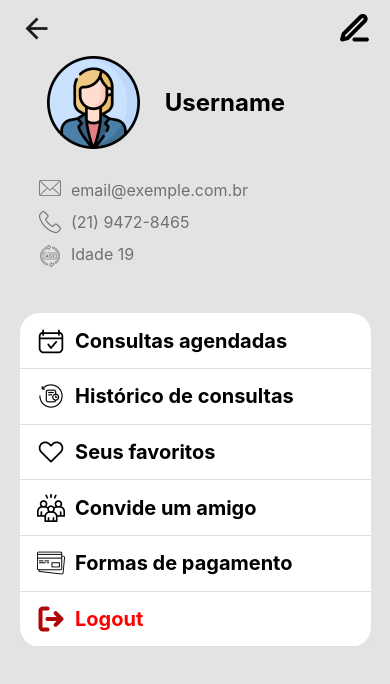
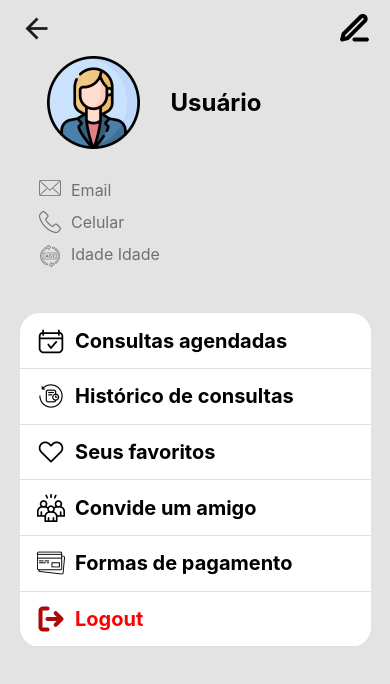
Before and after one commit to fran020-creator/Psico-Help-RN, a React Native app: screen /Perfil in a window 390 px wide. Shown: the top 684 px of the page. Built offline with nearby package versions, Linux system fonts and the light colour scheme.

Commit message:
puxando nome usuario, puxando registro perfil

```diff
--- a/screens/HomeScreen.js
+++ b/screens/HomeScreen.js
@@ -1,15 +1,29 @@
-import React from 'react'
+import React, {useState,useEffect} from 'react'
 import { SafeAreaView } from 'react-native-safe-area-context'
-import { Platform, StyleSheet, Text, View, Image, StatusBar } from 'react-native'
+import {  StyleSheet, Text, View, Image, StatusBar } from 'react-native'
+import AsyncStorage from '@react-native-async-storage/async-storage'
+
+
 
 
 const HomeScreen = () => {
+
+  const [userName,setUserName]=useState('')
+
+  useEffect(()=>{
+    const fetchUserName=async()=>{
+      const name = await AsyncStorage.getItem('userName');
+      setUserName(name || 'Usuário')
+    }
+    fetchUserName();
+  },[])
+
   return (
     <SafeAreaView style={styles.container}>
       <StatusBar backgroundColor="#ececec" barStyle="dark-content" />
 
       <View style={styles.header}>
-        <Text style={styles.headerTitle}>Bem vindo novamente, Usuário</Text>
+        <Text style={styles.headerTitle}>Bem vindo novamente, {userName}</Text>
         <Image source={require('../assets/image/calendar/config-Icon.png')} style={styles.configIcon} />
       </View>
 
--- a/screens/LoginScreen.js
+++ b/screens/LoginScreen.js
@@ -27,8 +27,15 @@ export default function LoginScreen() {
       console.log(response);
       const token = response.data.token;
       const userEmail = response.data.email;
+      const userName = response.data.name;
+      const userIdade=response.data.idade
+      const userCelular=response.data.celular
+
       AsyncStorage.setItem("authToken", token);
       AsyncStorage.setItem("userEmail", userEmail);
+     AsyncStorage.setItem("userName",userName)
+     AsyncStorage.setItem('userIdade',userIdade)
+     AsyncStorage.setItem( 'userCelular',userCelular)
       navigation.replace("Main")
     }).catch((error) => {
       Alert.alert("login error", "invalid email");
--- a/screens/PerfilScreen.js
+++ b/screens/PerfilScreen.js
@@ -1,4 +1,4 @@
-import React from 'react'
+import React,{useState,useEffect} from 'react'
 import { SafeAreaView } from 'react-native-safe-area-context';
 import { useNavigation } from '@react-navigation/native';
 import { StyleSheet, Text, View, Image, TouchableOpacity, Alert, StatusBar } from 'react-native'
@@ -6,6 +6,28 @@ import AsyncStorage from '@react-native-async-storage/async-storage';
 
 
 export default function RegisterScreen() {
+
+  const [userName,setUserName]=useState('')
+  const[userEmail,setUserEmail]=useState('')
+  const [userIdade,setUserIdade]=useState('')
+  const [userCelular,setUserCelular]=useState('')
+  useEffect(()=>{
+    const fetchUserName=async()=>{
+      const name = await AsyncStorage.getItem('userName');
+      const email = await AsyncStorage.getItem('userEmail')
+      const idade = await AsyncStorage.getItem('userIdade')
+      const celular = await AsyncStorage.getItem('userCelular')
+      setUserName(name || 'Usuário')
+      setUserEmail(email ||'Email')
+      setUserIdade(idade ||'Idade')
+      setUserCelular(celular ||'Celular')
+    }
+    fetchUserName();
+  },[])
+
+
+
+
 
   const navigation = useNavigation();
   const handleLogout = async () => {
@@ -36,7 +58,7 @@ export default function RegisterScreen() {
 
       <View style={styles.profileContainer}>
         <Image style={styles.profileImage} source={require('../assets/image/profile/exemple-Photo.png')} />
-        <Text style={styles.profileName}>Username</Text>
+        <Text style={styles.profileName}> {userName}</Text>
       </View>
 
       <View style={styles.infoContainer}>
@@ -47,9 +69,9 @@ export default function RegisterScreen() {
         </View>
 
         <View style={styles.textInfo}>
-          <Text style={styles.textData}>email@exemple.com.br</Text>
-          <Text style={styles.textData}>(21) 9472-8465</Text>
-          <Text style={styles.textData}>Idade 19</Text>
+          <Text style={styles.textData}>{userEmail}</Text>
+          <Text style={styles.textData}>{userCelular}</Text>
+          <Text style={styles.textData}>Idade {userIdade}</Text>
         </View>
       </View>
 
```
Also changed, not shown: 1 other file (tests, documents, lock files or other folders).
